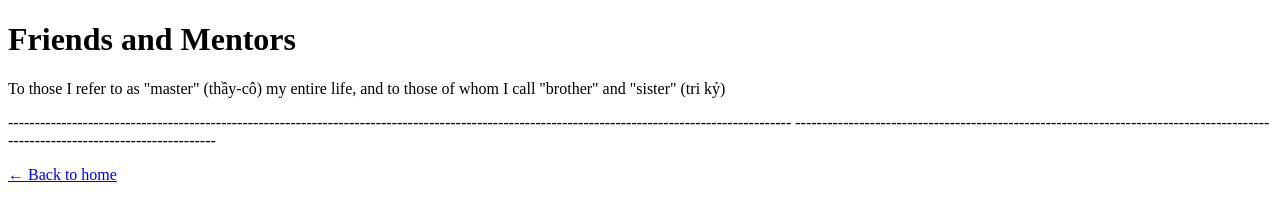
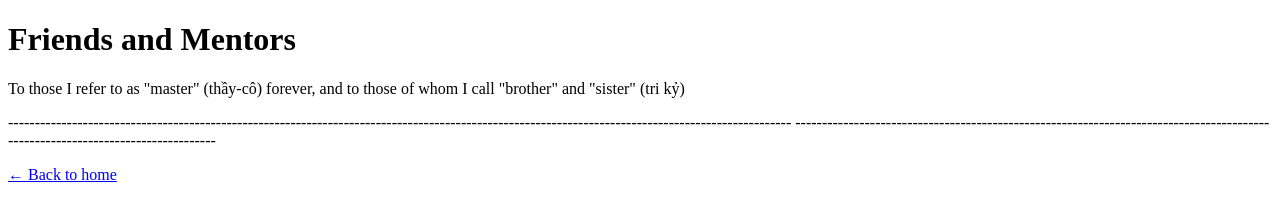
Before and after one commit to IHateMathematics/ihatemathematics.github.io, a plain HTML site: page friends_mentors.html in a window 1280 px wide. Drawn offline with Linux system fonts and the light colour scheme.

Commit message:
Update friends_mentors.html

```diff
--- a/friends_mentors.html
+++ b/friends_mentors.html
@@ -6,7 +6,7 @@
 </head>
 <header>
   <h1>Friends and Mentors</h1>
-  <p>To those I refer to as "master" (thầy-cô) my entire life,
+  <p>To those I refer to as "master" (thầy-cô) forever,
     and to those of whom I call "brother" and "sister" (tri kỷ)</p>
   <p>---------------------------------------------------------------------------------------------------------------------------------------------------
     --------------------------------------------------------------------------------------------------------------------------------</p>
```
